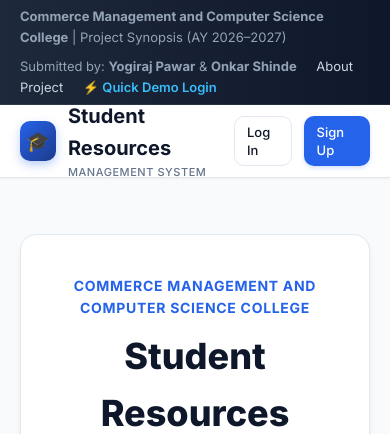
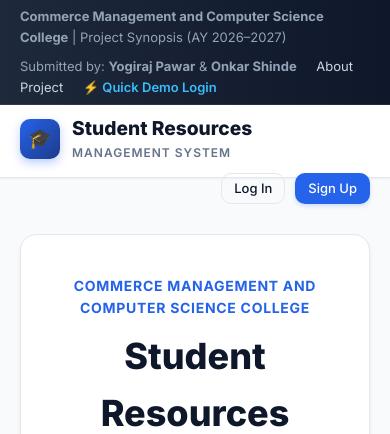
Before and after one commit to yogirajpawar96-ctrl/Yogiraj96k, a Flask app: page /about in a window 390 px wide. Shown: the top 434 px of the page. Run offline with Flask 3, Linux system fonts and the light colour scheme.

Commit message:
Update style.css

```diff
--- a/static/css/style.css
+++ b/static/css/style.css
@@ -1006,3 +1006,68 @@ img {
   .footer-grid { grid-template-columns: 1fr; }
   .hero-title { font-size: 2rem; }
 }
+
+/* Updated Student Resources Management System branding */
+.brand-logo {
+    display: flex;
+    align-items: center;
+    gap: 12px;
+    min-width: 0;
+    text-decoration: none;
+}
+
+.brand-text {
+    min-width: 0;
+}
+
+.brand-name {
+    font-size: 1.35rem;
+    font-weight: 800;
+    line-height: 1.2;
+    color: #0f172a;
+    white-space: nowrap;
+}
+
+.brand-subtext {
+    display: block;
+    margin-top: 5px;
+    font-size: 0.82rem;
+    font-weight: 600;
+    letter-spacing: 1px;
+    line-height: 1.3;
+    white-space: nowrap;
+}
+
+/* Mobile layout */
+@media (max-width: 768px) {
+    .navbar .container.nav-wrapper {
+        display: flex;
+        flex-wrap: wrap;
+        justify-content: space-between;
+        gap: 12px;
+        padding-top: 12px;
+        padding-bottom: 12px;
+    }
+
+    .navbar .brand-logo {
+        flex: 1 1 100%;
+    }
+
+    .navbar .nav-actions {
+        display: flex;
+        gap: 10px;
+        margin-left: auto;
+    }
+
+    .navbar .nav-links {
+        display: none;
+    }
+
+    .brand-name {
+        font-size: 1.2rem;
+    }
+
+    .brand-subtext {
+        font-size: 0.75rem;
+    }
+}
```
